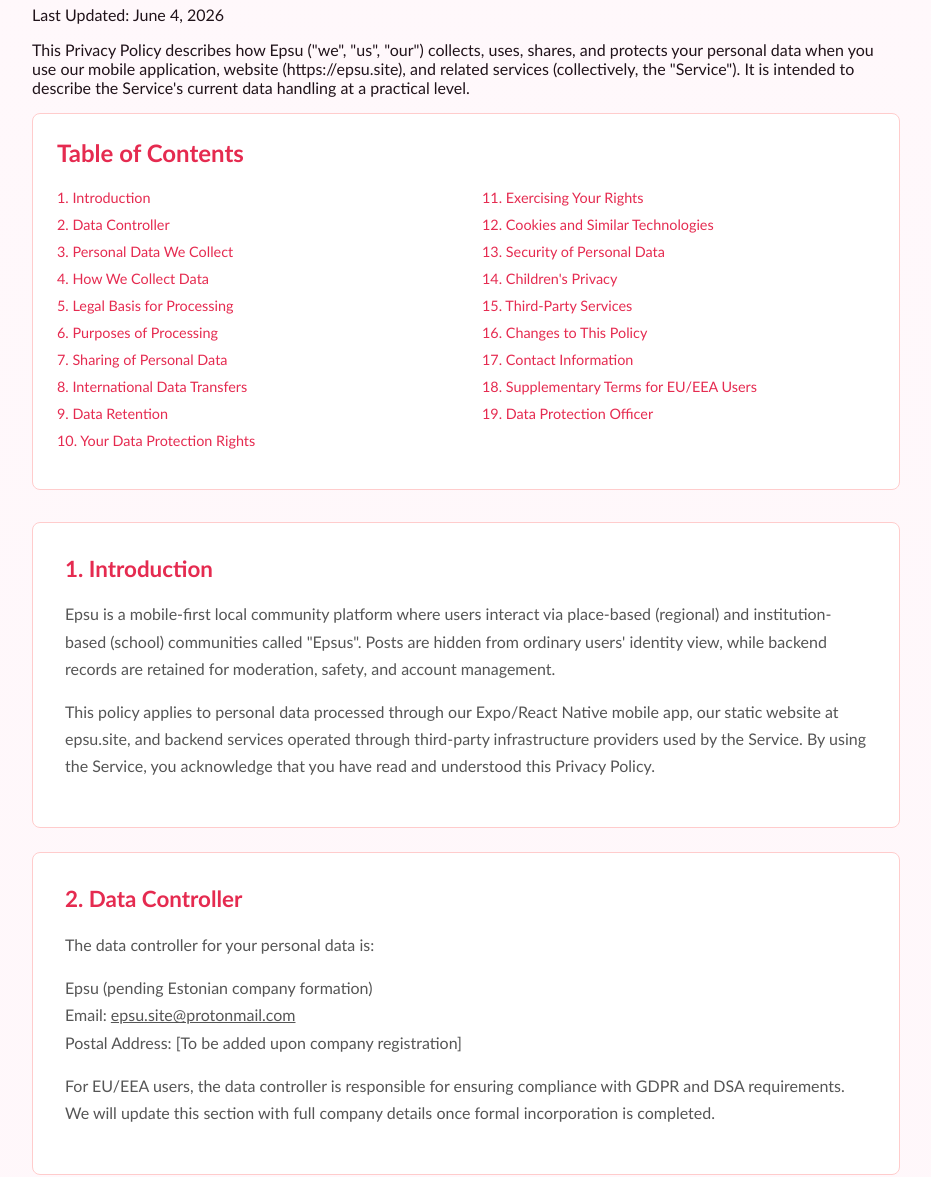
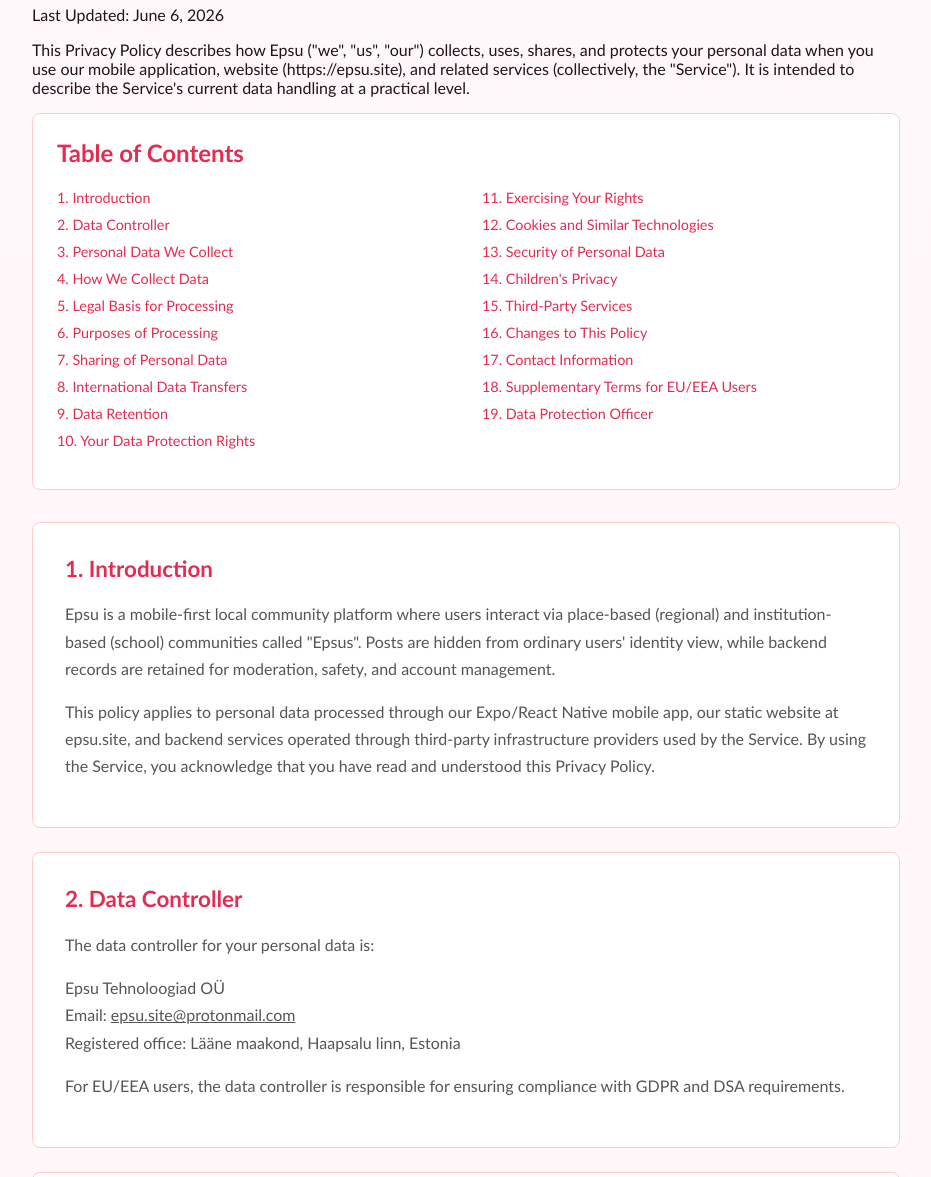
Before and after one commit to epsusite/epsu, a website: page site/privacy.html in a window 1280 px wide. Shown: the part 118-1295 px from the top of the page, without its empty margins (174-1105 px from the left). Drawn offline with Linux system fonts and the light colour scheme.

Commit message:
Update legal site operator details

```diff
--- a/site/privacy.html
+++ b/site/privacy.html
@@ -28,7 +28,7 @@
 <body>
     <div class="legal-container">
         <h1>Privacy Policy</h1>
-        <p>Last Updated: June 4, 2026</p>
+        <p>Last Updated: June 6, 2026</p>
         <p>This Privacy Policy describes how Epsu ("we", "us", "our") collects, uses, shares, and protects your personal data when you use our mobile application, website (https://epsu.site), and related services (collectively, the "Service"). It is intended to describe the Service's current data handling at a practical level.</p>
 
         <div class="toc">
@@ -65,10 +65,10 @@
         <div class="legal-section" id="data-controller">
             <h2>2. Data Controller</h2>
             <p>The data controller for your personal data is:</p>
-            <p>Epsu (pending Estonian company formation)<br>
+            <p>Epsu Tehnoloogiad OÜ<br>
             Email: <a href="mailto:epsu.site@protonmail.com">epsu.site@protonmail.com</a><br>
-            Postal Address: [To be added upon company registration]</p>
-            <p>For EU/EEA users, the data controller is responsible for ensuring compliance with GDPR and DSA requirements. We will update this section with full company details once formal incorporation is completed.</p>
+            Registered office: Lääne maakond, Haapsalu linn, Estonia</p>
+            <p>For EU/EEA users, the data controller is responsible for ensuring compliance with GDPR and DSA requirements.</p>
         </div>
 
         <div class="legal-section" id="personal-data-collected">
@@ -323,8 +323,9 @@
         <div class="legal-section" id="contact">
             <h2>17. Contact Information</h2>
             <p>For questions about this Privacy Policy or your personal data, contact us at:</p>
-            <p>Email: <a href="mailto:epsu.site@protonmail.com">epsu.site@protonmail.com</a><br>
-            Postal Address: [To be added upon Estonian company formation]</p>
+            <p>Epsu Tehnoloogiad OÜ<br>
+            Email: <a href="mailto:epsu.site@protonmail.com">epsu.site@protonmail.com</a><br>
+            Registered office: Lääne maakond, Haapsalu linn, Estonia</p>
         </div>
 
         <div class="legal-section" id="eu-supplementary">
```
Also changed, not shown: site/guidelines.html (+4 -3 lines), site/terms.html (+4 -3 lines).
